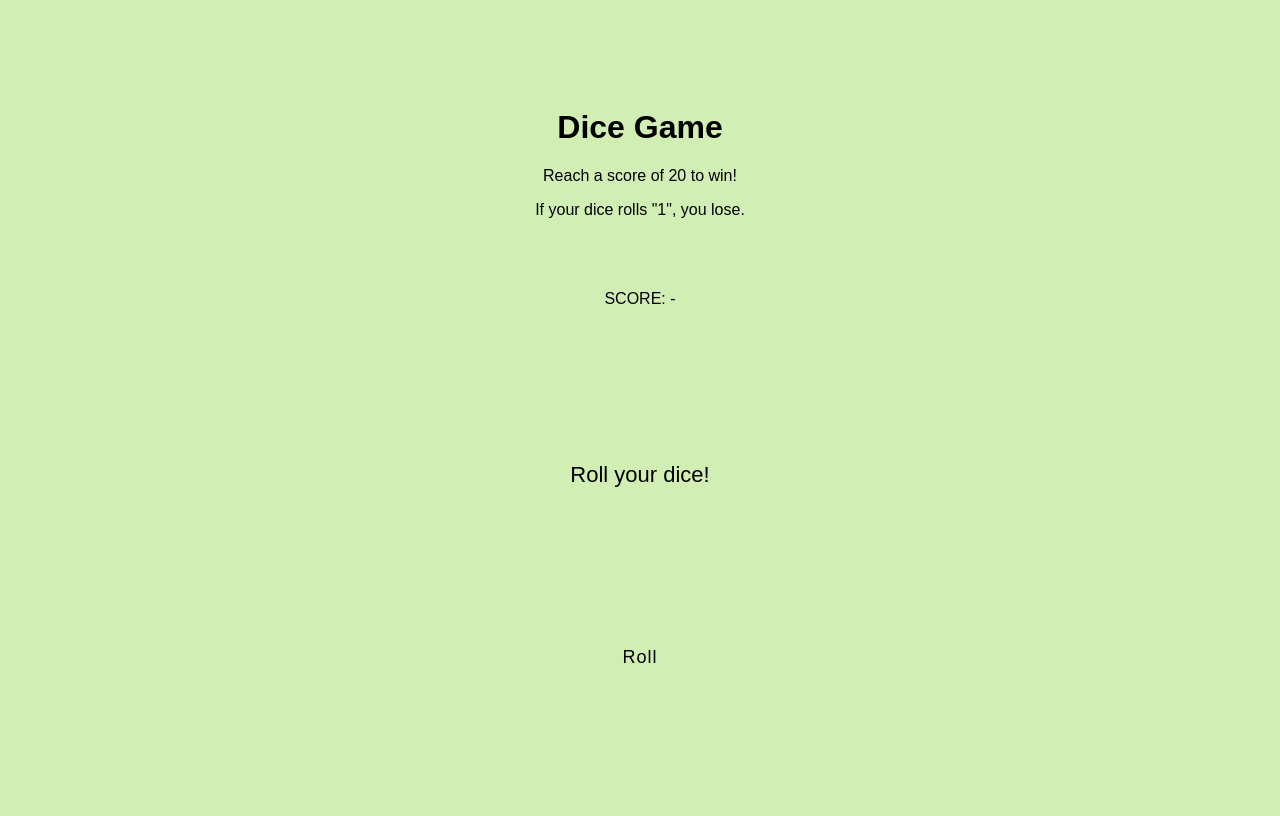
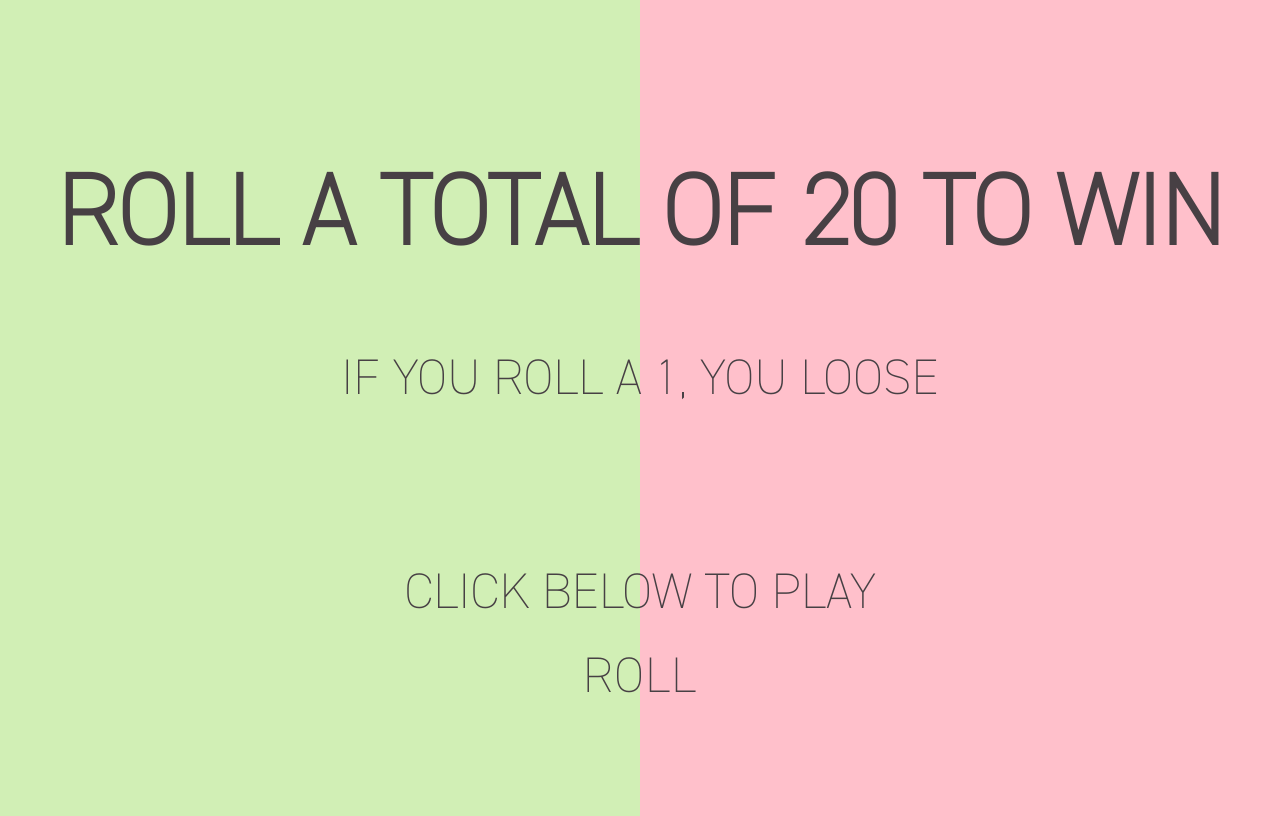
Before and after one commit to holguac/diceGame, a plain HTML site: page index.html in a window 1280 px wide. Drawn offline with Linux system fonts and the light colour scheme.

Commit message:
third commit

```diff
--- a/app.js
+++ b/app.js
@@ -1,6 +1,6 @@
 const body = document.getElementById("game");
-const imageContainer = document.querySelector(".image-container");
-const scoreContainer = document.querySelector(".score-container");
+const imageContainer = document.querySelector(".imageContainer");
+const scoreContainer = document.querySelector(".scoreContainer");
 
 const scorePlayer1 = document.getElementById("scorePlayer1");
 const imagePlayer1 = document.getElementById("imagePlayer1");
@@ -21,31 +21,18 @@ rollPlayer1.addEventListener("click", () => {
 	scorePlayer1.textContent = player1Total;
 
 	if (player1Total >= 20) {
-		scorePlayer1.textContent = `${player1Total} - Winner!`;
-		// scorePlayer1.style.fontWeight = "bold";
-		// imageContainer.style.backgroundColor = "#00af7a";
-		// scoreContainer.style.backgroundColor = "#00af7a";
-		// body.style.backgroundColor = "#00C288";
+		scorePlayer1.textContent = `${player1Total} WINNER!`;
+		scorePlayer1.style.fontWeight = "bold";
 
 		player1Total = 0;
 
-		// rollPlayer1.style.display = "none";
-		// playAgain.style.display = "block";
-		// playAgain.style.backgroundColor = "#00885f";
-
 	} else {
 		if (currentRoll == 1) {
-			scorePlayer1.textContent = `${player1Total} - You lost!`;
-			// scorePlayer1.style.fontWeight = "bold";
-			// imageContainer.style.backgroundColor = "#990033";
-			// scoreContainer.style.backgroundColor = "#990033";
-			// body.style.backgroundColor = "#AA0039";
+			scorePlayer1.textContent = `${currentRoll} YOU LOST!`;
+			scorePlayer1.style.fontWeight = "bold";
 
 			player1Total = 0;
 
-			// rollPlayer1.style.display = "none";
-			// playAgain.style.display = "block";
-			// playAgain.style.backgroundColor = "#770028";
 		}
 	}
 });
--- a/index.html
+++ b/index.html
@@ -11,24 +11,24 @@
 	</head>
 	<body id="game">
 		<div class="header">
-			<h1>Dice Game</h1>
-			<p>Reach a score of 20 to win!</p>
-			<p>If your dice rolls "1", you lose.</p>
+			<h1>ROLL A TOTAL OF 20 TO WIN</h1>
+			<p>IF YOU ROLL A 1, YOU LOOSE</p>
 		</div>
 
-		<p class="score-container">SCORE: <span id="scorePlayer1">-</span></p>
+		<p class="scoreContainer">
+			<span id="scorePlayer1"></span>
+		</p>
 
 		<div class="areaPlayer1">
-			<!-- <div id="result"></div> -->
-			<div id="rollText1">Roll your dice!</div>
-			<div class="image-container">
+			<div id="rollText1">CLICK BELOW TO PLAY</div>
+			<div class="imageContainer">
 				<img id="imagePlayer1" />
 			</div>
 		</div>
 
 		<div class="buttons">
-			<button id="rollPlayer1">Roll</button>
-			<button id="playAgain">Play Again</button>
+			<button id="rollPlayer1">ROLL</button>
+			<button id="playAgain">PLAY AGAIN?</button>
 		</div>
 
 		<script src="app.js"></script>
--- a/style.css
+++ b/style.css
@@ -1,32 +1,40 @@
+
+@font-face {
+	font-family: din;
+	src: url(Fonts/DIN2014-ExtraLight.ttf);
+}
 
 * {
 	box-sizing: border-box;
+	font-family: din;
 }
 
 body {
-	color: black;
-	background-color: #D1EFB5;
-	font-family: Arial, Helvetica, sans-serif;
+	color: #474044;
+	background: linear-gradient(to right, #D1EFB5 0%, #D1EFB5 50%, pink 50%, pink 100%) ;
+	/* font-family: Arial, Helvetica, sans-serif; */
 	display: flex;
 	flex-direction: column;
 	justify-content: center;
 	align-items: center;
 	text-align: center;
-	height: 95vh;
+	height: 100vh;
 	transition: 0.25s;
 }
 
 .header {
-	width: 80%;
-	padding-bottom: 40px;
+	/* width: 80%; */
+	font-size: 50px;
+	/* padding-top: 20px; */
 }
 
-.score-container {
-	background-color: #D1EFB5;
-	border-radius: 10px;
+.scoreContainer {
+	background-color: transparent;
+	font-size: 50px;
+	/* border-radius: 10px;
 	width: 250px;
-	padding: 15px;
-	margin: 0px;
+	padding: 30px;
+	margin: 0px; */
 }
 
 #scorePlayer1 {
@@ -38,18 +46,19 @@ body {
 	flex-direction: column;
 	justify-content: center;
 	align-items: center;
-	height: 40%;
+	font-size: 40px;
+	/* height: 40%; */
 }
 
 #rollText1 {
-	font-size: 22px;
+	font-size: 50px;
 }
 
-.image-container {
+.imageContainer {
 	display: none;
-	border-radius: 90px;
-	padding: 15px;
-	width: 250px;
+	padding: 100px;
+	width: 500px;
+	background: linear-gradient(to right, pink 0%, pink 50%, #D1EFB5 50%, #D1EFB5 100%);
 }
 
 #imagePlayer1 {
@@ -68,10 +77,10 @@ body {
 }
 
 button {
-	color: black;
-	background-color: #D1EFB5;
-	font-size: 18px;
-	font-family: Arial, Helvetica, sans-serif;
+	color: #474044;
+	background-color: transparent;
+	font-size: 50px;
+	/* font-family: Arial, Helvetica, sans-serif; */
 	letter-spacing: 1px;
 	border: none;
 	border-radius: 10px;
@@ -80,5 +89,5 @@ button {
 }
 
 button:hover {
-	background-color: #D1EFB5;
+	font-weight: bold;
 }
```
Also changed, not shown: Fonts/DIN2014-ExtraLight.ttf (added), images/Alea_1.png (added), 1 other file.
